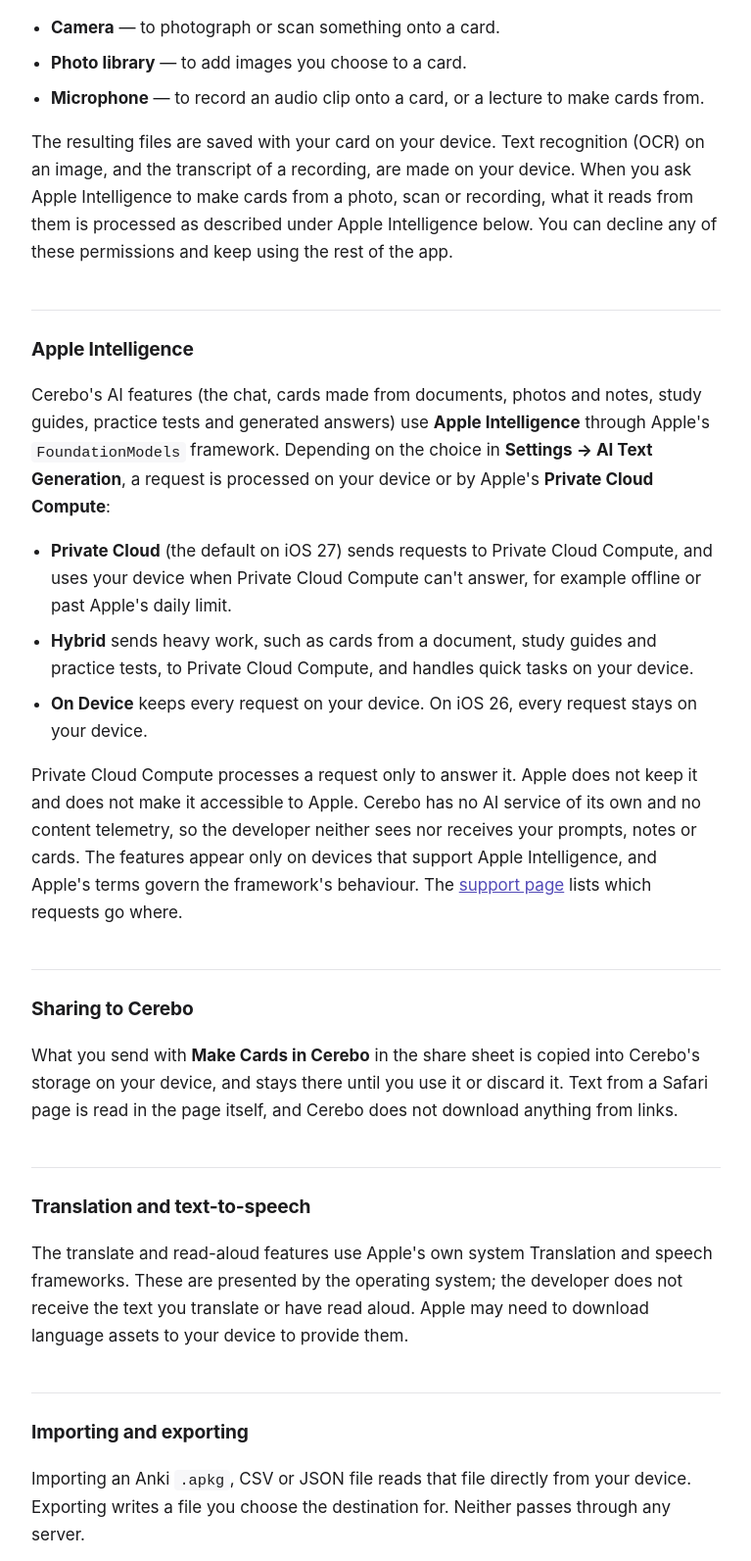
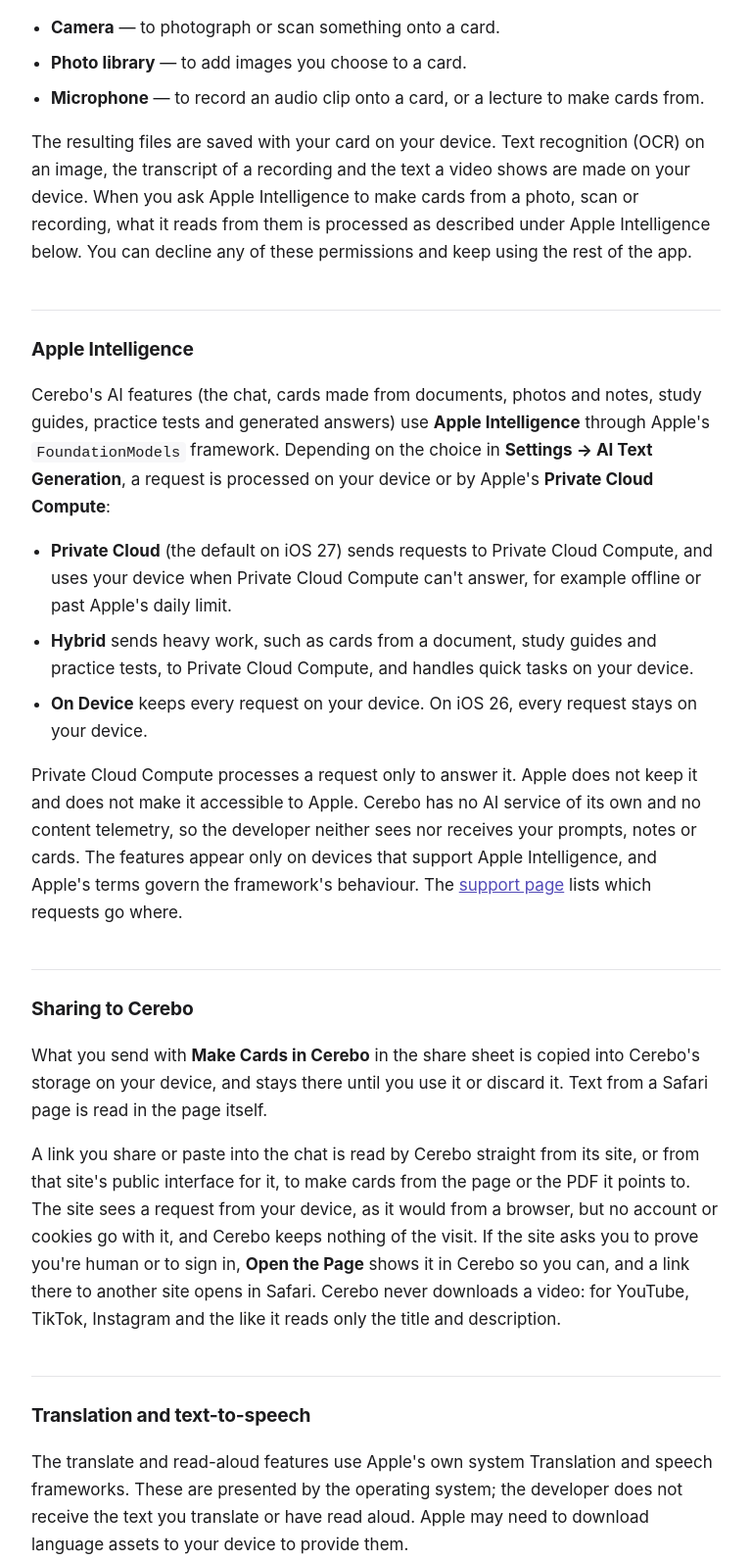
Before and after one commit to SatwikPatro/cerebo-site, a plain HTML site: page privacy.html in a window 1280 px wide. Shown: the part 1206-2799 px from the top of the page at 98% size, without its empty margins (256-1023 px from the left). Drawn offline with Linux system fonts and the light colour scheme.

Commit message:
Privacy policy and support: Cerebo reads links you share or paste
The app goes online on its own only to read a link shared with it or pasted
into the chat, with no account or cookies; Open the Page keeps to that site
and sends other sites' links to Safari; videos are never downloaded. The
offline answer and the Quizlet note no longer say Cerebo makes no network
requests of its own.

Co-Authored-By: Claude Opus 5.5 <noreply@anthropic.com>

```diff
--- a/privacy.html
+++ b/privacy.html
@@ -68,12 +68,13 @@
 <main>
 
   <h1>Privacy Policy</h1>
-  <p class="updated">Cerebo · Last updated 19 November 2026</p>
+  <p class="updated">Cerebo · Last updated 25 November 2026</p>
 
   <p class="lede">
     <strong>Cerebo collects no data about you.</strong> There are no accounts, no
     analytics, no advertising and no tracking, and Cerebo has no servers. The app
-    makes no network requests of its own. What you create stays on your device.
+    goes online on its own only to read a link you share with it or paste into
+    the chat. What you create stays on your device.
     If your device is signed into iCloud, iCloud sync (which you can turn off in
     Settings) moves it through your own private iCloud account, and Apple
     Intelligence requests are processed privately on your device or by Apple's
@@ -118,7 +119,8 @@
   </ul>
   <p>
     The resulting files are saved with your card on your device. Text recognition
-    (OCR) on an image, and the transcript of a recording, are made on your device.
+    (OCR) on an image, the transcript of a recording and the text a video shows
+    are made on your device.
     When you ask Apple Intelligence to make cards from a photo, scan or recording,
     what it reads from them is processed as described under Apple Intelligence
     below. You can decline any of these permissions and keep using the rest of the
@@ -157,8 +159,17 @@
   <p>
     What you send with <strong>Make Cards in Cerebo</strong> in the share sheet is
     copied into Cerebo's storage on your device, and stays there until you use it or
-    discard it. Text from a Safari page is read in the page itself, and Cerebo does
-    not download anything from links.
+    discard it. Text from a Safari page is read in the page itself.
+  </p>
+  <p>
+    A link you share or paste into the chat is read by Cerebo straight from its
+    site, or from that site's public interface for it, to make cards from the page
+    or the PDF it points to. The site sees a request from your device, as it would
+    from a browser, but no account or cookies go with it, and Cerebo keeps nothing
+    of the visit. If the site asks you to prove you're human or to sign in,
+    <strong>Open the Page</strong> shows it in Cerebo so you can, and a link there
+    to another site opens in Safari. Cerebo never downloads a video: for YouTube,
+    TikTok, Instagram and the like it reads only the title and description.
   </p>
 
   <h2>Translation and text-to-speech</h2>
```
Also changed, not shown: index.html (+4 -5 lines).
